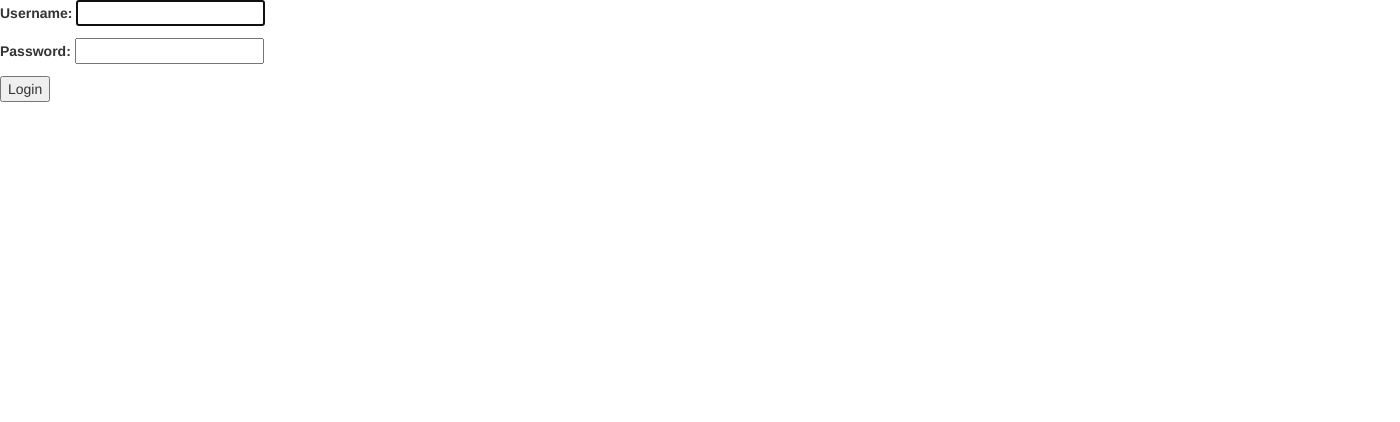
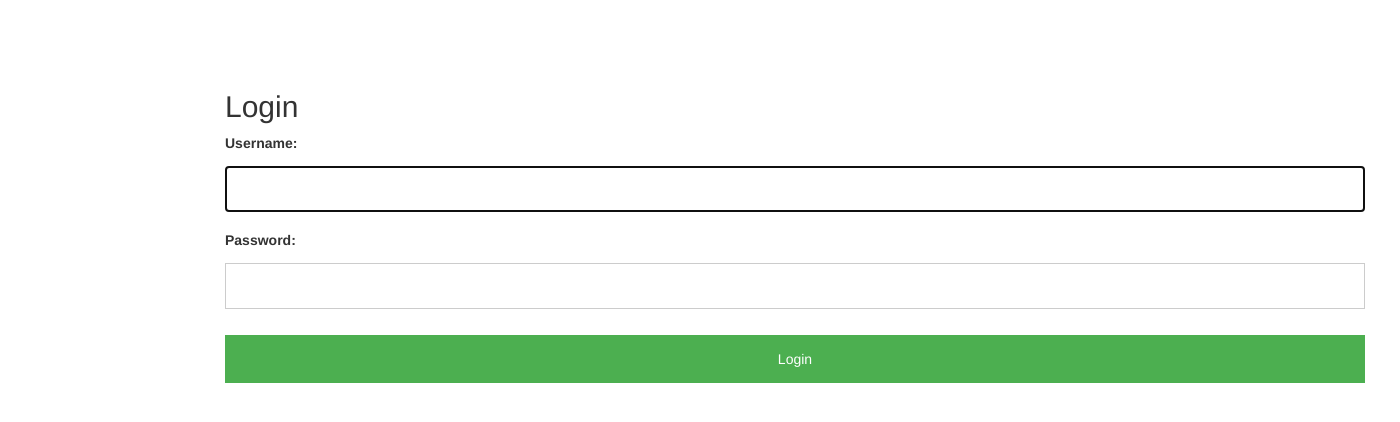
Before and after one commit to gita-vahdatinia/bitboard, a Django app: page /login/ in a window 1400 px wide. Shown: the top 422 px of the page. Run offline with Django 3.2, Linux system fonts and the light colour scheme; some libraries are stand-ins or nearby versions.

Commit message:
did some code clean up, more needs to be done

```diff
--- a/bitboard/templates/registration/login.html
+++ b/bitboard/templates/registration/login.html
@@ -1,40 +1,121 @@
 <!DOCTYPE html>
 
+<html>
+<link rel="stylesheet" href=
+"https://maxcdn.bootstrapcdn.com/bootstrap/3.3.7/css/bootstrap.min.css">
 
-{% block content %}
-<link rel="stylesheet" href="https://maxcdn.bootstrapcdn.com/bootstrap/3.3.7/css/bootstrap.min.css">
+<style>
+  /* Full-width input fields */
+
+  input[type=text],
+  input[type=password] {
+    width: 100%;
+    padding: 12px 20px;
+    margin: 8px 0;
+    display: inline-block;
+    border: 1px solid #ccc;
+    box-sizing: border-box;
+  }
+
+  /* Set a style for all buttons */
+
+  button {
+    background-color: #4CAF50;
+    color: white;
+    padding: 14px 20px;
+    margin: 8px 0;
+    border: none;
+    cursor: pointer;
+    width: 100%;
+  }
+
+  /* Extra styles for the cancel button */
+
+  .button {
+    display: inline-block;
+    border-radius: 4px;
+    background-color: #f5f5f5;
+    border: none;
+    color: #000000;
+    text-align: center;
+    font-size: 28px;
+    padding: 20px;
+    width: 200px;
+    transition: all 0.5s;
+    cursor: pointer;
+    margin: 5px;
+  }
+
+  .button span {
+    cursor: pointer;
+    display: inline-block;
+    position: relative;
+    transition: 0.5s;
+  }
+
+  .button span:after {
+    content: '\00bb';
+    position: absolute;
+    opacity: 0;
+    top: 0;
+    right: -20px;
+    transition: 0.5s;
+  }
+
+  .button:hover span {
+    padding-right: 25px;
+  }
+
+  .button:hover span:after {
+    opacity: 1;
+    right: 0;
+  }
+
+  .cancelbtn {
+    padding: 14px 20px;
+    background-color: #f44336;
+  }
+
+  /* Float cancel and signup buttons and add an equal width */
+
+  .cancelbtn,
+  .signupbtn {
+    float: left;
+    width: 50%;
+  }
+
+  /* Add padding to container elements */
+
+  .container {
+    margin-top: 5%;
+    margin-left: 15%;
+    margin-right: 15%;
+  }
+
+
+  /* Change styles for cancel button and signup button on extra small screens */
+
+  @media screen and (max-width: 300px) {
+    .cancelbtn,
+    .signupbtn {
+      width: 100%;
+    }
+  }
+</style>
+
 <div class="basic">
-{% include "/code/bitboard/templates/bitboard/navbar.html" %}
+  {% include "/code/bitboard/templates/bitboard/navbar.html" %}
 </div>
-<!-- <nav class="navbar navbar-inverse">
 
-  <div class="container-fluid">
-    <div class="navbar-header">
-      <button type="button" class="navbar-toggle" data-toggle="collapse" data-target="#myNavbar">
-      <span class="icon-bar"></span>
-      <span class="icon-bar"></span>
-      <span class="icon-bar"></span>
-    </button>
-      <a class="navbar-brand" href="{% url 'index' %}">BitBoard</a>
-    </div>
-    <div class="collapse navbar-collapse" id="myNavbar">
-      <ul class="nav navbar-nav">
-        <li><a href="{% url 'cryptocurrency' %}">Cryptocurrency</a></li>
-        <li><a href="{% url 'news' %}">News</a></li>
-      </ul>
-      <ul class="nav navbar-nav navbar-right">
-        <li><a href="{% url 'signup' %}">Sign Up</a></li>
-        <li><a href="{% url 'login' %}">Login</a></li>
-        <li><a href="{% url 'logout' %}">Logout</a></li>
-      </ul>
-    </div>
-  </div>
 
-</nav> -->
 
+
+<div class="container">
+  <h2>Login</h2>
   <form method="post">
-    {% csrf_token %}
-    {{ form.as_p }}
+    {% csrf_token %} {{ form.as_p }}
     <button type="submit">Login</button>
   </form>
-{% endblock %}
+</div>
+
+</html>
```
Also changed, not shown: bitboard/templates/bitboard/coins.html (+4 -60 lines), bitboard/templates/bitboard/news.html (+1 -13 lines), bitboard/templates/bitboard/signup.html (+8 -29 lines), bitboard/templates/logout.html (+27 -5 lines), bitboard/views.py (+5 -4 lines).
